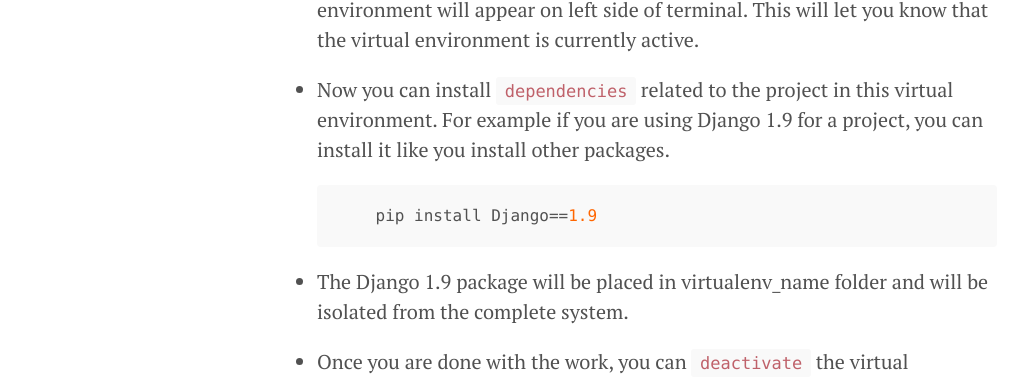
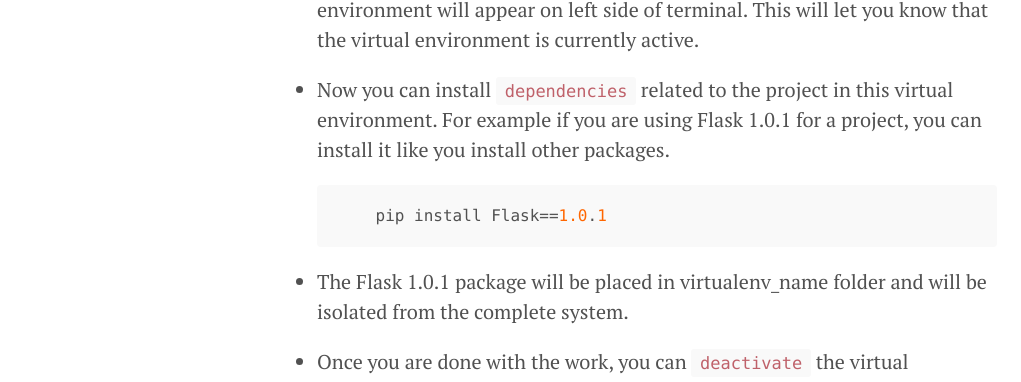
Before and after one commit to g-kutty/py-tour, a Jekyll site: the page built from lessons/11/virtual_env.md, in a window 1280 px wide and 900 px high, scrolled down 1154 px. Shown: the part 184-566 px from the top of the window, without its empty margins (3-1024 px from the left). Built offline with Jekyll 4.4.1, drawn with Linux system fonts in a browser that asks for light colours.

Commit message:
Completed updation of virtualenv doc

````diff
--- a/lessons/11/virtual_env.md
+++ b/lessons/11/virtual_env.md
@@ -43,13 +43,13 @@ title:
 
 - Once the virtual environment is activated, the name of your virtual environment will appear on left side of terminal. This will let you know that the virtual environment is currently active.
 
-- Now you can install `dependencies` related to the project in this virtual environment. For example if you are using Django 1.9 for a project, you can install it like you install other packages.
+- Now you can install `dependencies` related to the project in this virtual environment. For example if you are using Flask 1.0.1 for a project, you can install it like you install other packages.
 
   ```python
-      pip install Django==1.9
+      pip install Flask==1.0.1
   ```
 
-- The Django 1.9 package will be placed in virtualenv_name folder and will be isolated from the complete system.
+- The Flask 1.0.1 package will be placed in virtualenv_name folder and will be isolated from the complete system.
 
 - Once you are done with the work, you can `deactivate` the virtual environment by the following command:
 
````
Also changed, not shown: lessons/11/isolated_env.md (+2 -2 lines), lessons/11/pip_env.md (+1 -3 lines).
